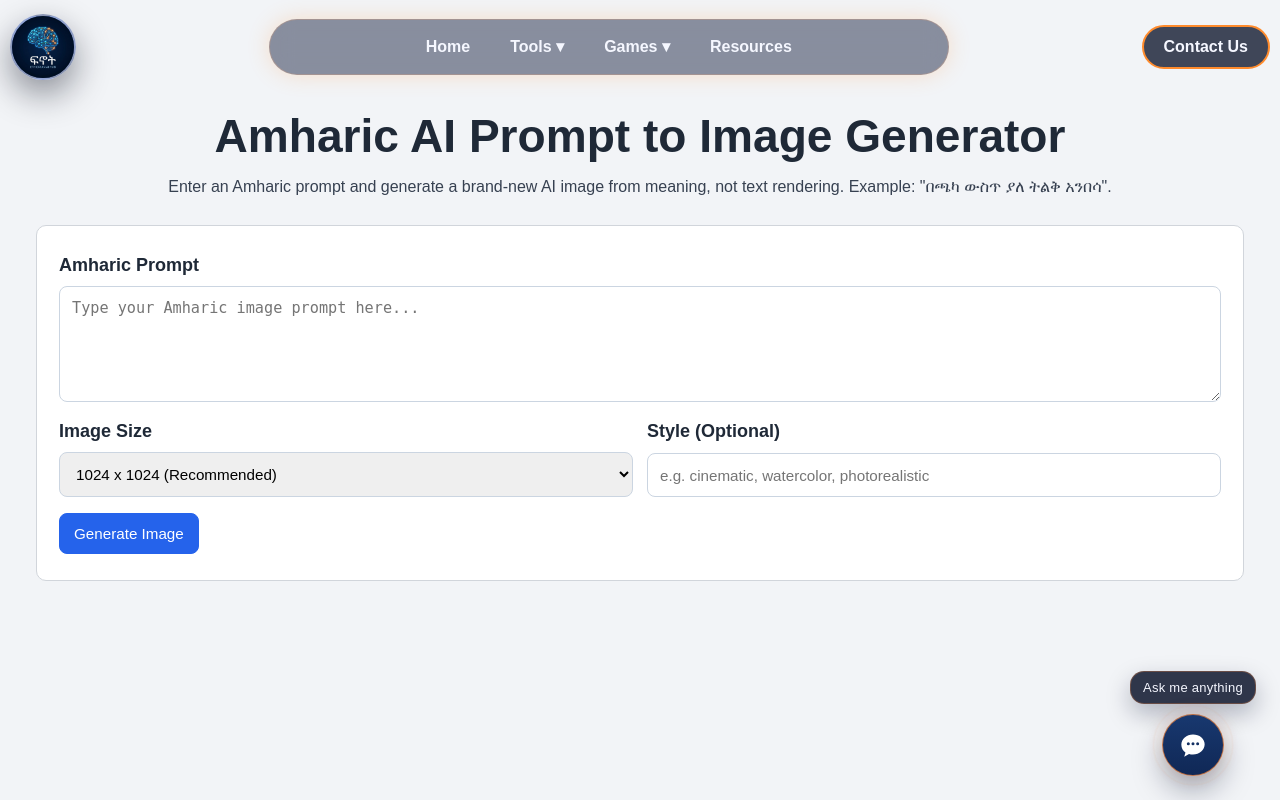
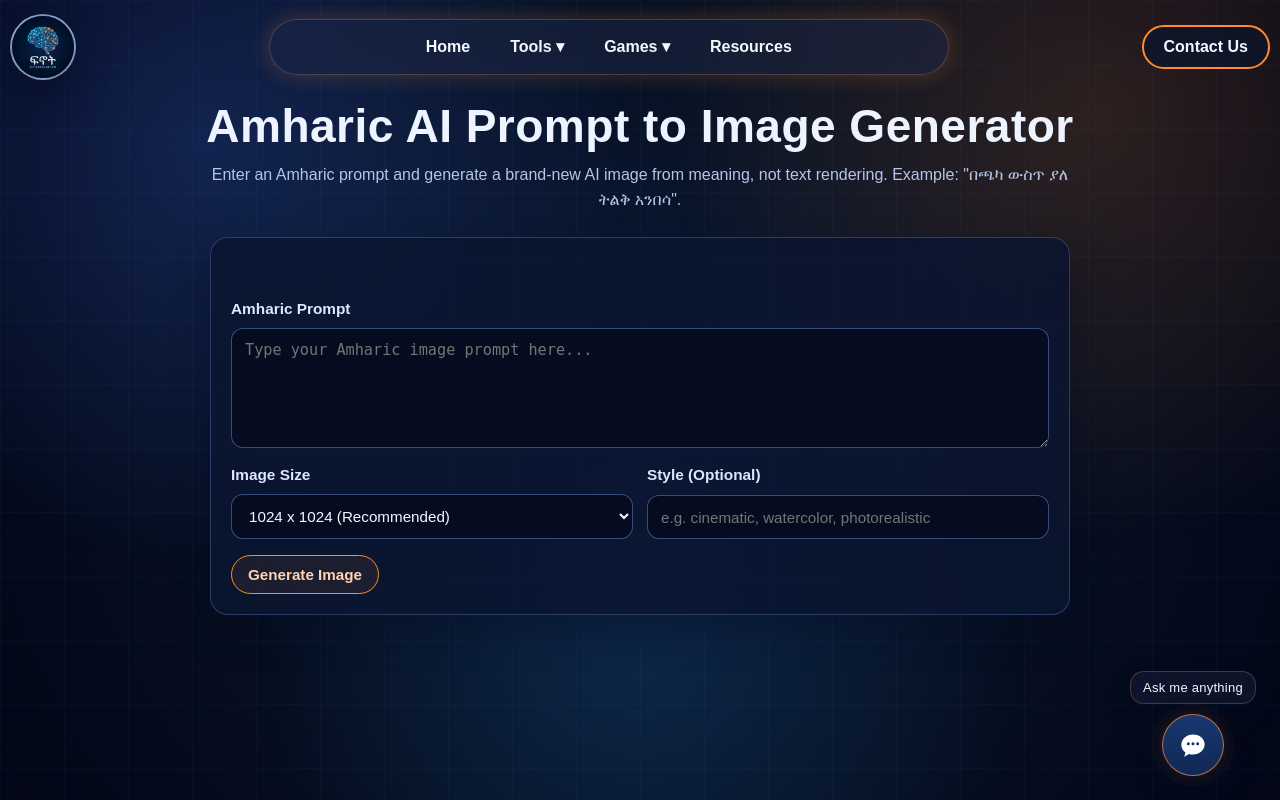
Before and after one commit to samuelabera21/Samuel_AI_Tools_App, a Flask app: page /Tools/Amharic_to_Image in a window 1280 px wide. Run offline with Flask 3, Linux system fonts and the light colour scheme.

Commit message:
update image generator

```diff
--- a/static/css/amharic_ai_image_generator.css
+++ b/static/css/amharic_ai_image_generator.css
@@ -1,49 +1,143 @@
-body {
-    background: #f2f4f7;
-    color: #1f2937;
+:root {
+    --line: rgba(80, 150, 255, 0.2);
+    --panel: rgba(11, 21, 48, 0.86);
+    --soft-border: rgba(122, 165, 245, 0.28);
+    --text: #f5f7ff;
+    --muted: #b5c4e8;
+    --accent: #ff8b2c;
 }
 
-.brand {
-    font-size: 34px;
+body {
+    color: var(--text);
+    min-height: 100vh;
+    background: radial-gradient(circle at center, #0a1a35 0%, #071022 52%, #020617 100%);
+    overflow-x: hidden;
 }
 
-.nav {
-    font-size: 24px;
+body::before,
+body::after {
+    content: "";
+    position: fixed;
+    inset: 0;
+    pointer-events: none;
 }
 
-.nav a,
-.drop-btn {
-    opacity: 0.96;
-    font-size: 24px;
+body::before {
+    z-index: -2;
+    background:
+        linear-gradient(var(--line) 1px, transparent 1px) 0 0 / 100% 64px,
+        linear-gradient(90deg, var(--line) 1px, transparent 1px) 0 0 / 64px 100%;
+    opacity: 0.2;
+}
+
+body::after {
+    z-index: -1;
+    background:
+        radial-gradient(circle at 16% 18%, rgba(65, 118, 255, 0.22), transparent 34%),
+        radial-gradient(circle at 86% 14%, rgba(255, 139, 44, 0.16), transparent 34%),
+        radial-gradient(circle at 50% 84%, rgba(40, 155, 255, 0.14), transparent 42%);
 }
 
 .page {
-    max-width: 1240px;
-    margin: 36px auto;
+    max-width: 1120px;
+    margin: 26px auto 36px;
     padding: 0 16px;
 }
 
 .title {
     text-align: center;
-    font-size: 34px;
-    font-weight: 700;
-    margin-bottom: 12px;
+    font-size: clamp(2rem, 3.5vw, 2.9rem);
+    font-weight: 800;
+    margin-bottom: 10px;
+    color: #edf3ff;
+    letter-spacing: 0.01em;
 }
 
 .subtitle {
     text-align: center;
-    max-width: 980px;
-    margin: 0 auto 26px;
-    color: #374151;
-    font-size: 20px;
-    line-height: 1.5;
+    max-width: 860px;
+    margin: 0 auto 24px;
+    color: var(--muted);
+    font-size: 1.05rem;
+    line-height: 1.55;
 }
 
 .card {
-    background: #fff;
-    border: 1px solid #d1d5db;
-    border-radius: 10px;
-    padding: 26px 22px;
+    max-width: 860px;
+    margin: 0 auto;
+    background: var(--panel);
+    border: 1px solid var(--soft-border);
+    border-radius: 18px;
+    padding: 20px;
+    box-shadow: 0 18px 36px rgba(5, 12, 32, 0.36);
+}
+
+.chat-thread {
+    display: flex;
+    flex-direction: column;
+    gap: 14px;
+    max-height: 760px;
+    overflow-y: auto;
+    padding: 6px 2px 16px;
+    margin-bottom: 18px;
+}
+
+.chat-message {
+    display: flex;
+}
+
+.chat-message.user {
+    justify-content: flex-end;
+}
+
+.chat-message.assistant {
+    justify-content: flex-start;
+}
+
+.chat-bubble {
+    width: min(100%, 680px);
+    border-radius: 18px;
+    padding: 14px;
+    border: 1px solid rgba(122, 165, 245, 0.28);
+    background: rgba(8, 16, 38, 0.82);
+}
+
+.chat-message.user .chat-bubble {
+    background: rgba(255, 138, 61, 0.12);
+    border-color: rgba(255, 138, 61, 0.34);
+}
+
+.image-bubble {
+    background: rgba(16, 35, 74, 0.95);
+}
+
+.status-bubble {
+    background: rgba(14, 27, 58, 0.9);
+}
+
+.assistant-head {
+    display: flex;
+    align-items: center;
+    justify-content: space-between;
+    gap: 12px;
+    margin-bottom: 12px;
+}
+
+.chat-label {
+    margin: 0 0 6px;
+    font-size: 0.86rem;
+    font-weight: 700;
+    color: #9ec2ff;
+    letter-spacing: 0.03em;
+    text-transform: uppercase;
+}
+
+.chat-text {
+    margin: 0;
+    font-size: 1rem;
+    line-height: 1.5;
+    color: #edf3ff;
+    word-break: break-word;
 }
 
 .form-grid {
@@ -64,21 +158,33 @@
 
 .field span {
     font-weight: 600;
-    font-size: 18px;
+    font-size: 0.96rem;
+    color: #dce7ff;
 }
 
 textarea,
 input,
 select {
     width: 100%;
-    padding: 12px;
-    border: 1px solid #cbd5e1;
-    border-radius: 8px;
-    font-size: 17px;
+    padding: 12px 13px;
+    border: 1px solid rgba(122, 165, 245, 0.42);
+    border-radius: 12px;
+    font-size: 1rem;
+    background: rgba(6, 13, 30, 0.84);
+    color: #f4f8ff;
+}
+
+textarea:focus,
+input:focus,
+select:focus {
+    outline: none;
+    border-color: rgba(255, 138, 61, 0.72);
+    box-shadow: 0 0 0 3px rgba(255, 138, 61, 0.12);
 }
 
 textarea {
     resize: vertical;
+    min-height: 120px;
 }
 
 .actions {
@@ -90,10 +196,11 @@
 
 .btn-primary,
 .btn-secondary {
-    border-radius: 8px;
-    border: 1px solid #2563eb;
-    padding: 11px 14px;
-    font-size: 17px;
+    border-radius: 999px;
+    border: 1px solid var(--accent);
+    padding: 10px 16px;
+    font-size: 0.95rem;
+    font-weight: 700;
     cursor: pointer;
     text-decoration: none;
     display: inline-flex;
@@ -102,12 +209,13 @@
 }
 
 .btn-primary {
-    background: #2563eb;
-    color: #fff;
+    background: rgba(255, 138, 61, 0.08);
+    color: #ffd4b2;
 }
 
-.btn-primary:hover {
-    background: #1d4ed8;
+.btn-primary:hover,
+.btn-secondary:hover {
+    background: rgba(255, 138, 61, 0.2);
 }
 
 .btn-primary:disabled {
--- a/templates/amharic_ai_image_generator.html
+++ b/templates/amharic_ai_image_generator.html
@@ -18,6 +18,32 @@
         </p>
 
         <section class="card">
+            <section id="chat-thread" class="chat-thread" aria-live="polite">
+                <article id="user-message" class="chat-message user hidden">
+                    <div class="chat-bubble">
+                        <p class="chat-label">You</p>
+                        <p id="user-prompt-text" class="chat-text"></p>
+                    </div>
+                </article>
+
+                <article id="assistant-message" class="chat-message assistant hidden">
+                    <div class="chat-bubble image-bubble">
+                        <div class="assistant-head">
+                            <p class="chat-label">ፍኖት AI Image</p>
+                            <a id="download-link" class="btn-secondary" href="#" download="amharic-ai-image.png">Download</a>
+                        </div>
+                        <img id="generated-image" alt="Generated image from Amharic prompt">
+                    </div>
+                </article>
+
+                <article id="loading-message" class="chat-message assistant hidden">
+                    <div class="chat-bubble status-bubble">
+                        <p class="chat-label">ፍኖት AI Image</p>
+                        <span id="loading" class="loading">Generating image, please wait...</span>
+                    </div>
+                </article>
+            </section>
+
             <div class="form-grid">
                 <label class="field">
                     <span>Amharic Prompt</span>
@@ -40,19 +66,10 @@
 
                 <div class="actions">
                     <button id="generate-btn" class="btn-primary" type="button">Generate Image</button>
-                    <span id="loading" class="loading hidden">Generating image, please wait...</span>
                 </div>
 
                 <p id="error" class="error hidden"></p>
             </div>
-
-            <section id="result" class="result hidden" aria-live="polite">
-                <h2>Generated Image</h2>
-                <img id="generated-image" alt="Generated image from Amharic prompt">
-                <div class="result-actions">
-                    <a id="download-link" class="btn-secondary" href="#" download="amharic-ai-image.png">Download Image</a>
-                </div>
-            </section>
         </section>
     </main>
 
@@ -63,13 +80,17 @@
         const generateButton = document.getElementById("generate-btn");
         const loadingEl = document.getElementById("loading");
         const errorEl = document.getElementById("error");
-        const resultEl = document.getElementById("result");
+        const userMessageEl = document.getElementById("user-message");
+        const userPromptTextEl = document.getElementById("user-prompt-text");
+        const assistantMessageEl = document.getElementById("assistant-message");
+        const loadingMessageEl = document.getElementById("loading-message");
+        const chatThreadEl = document.getElementById("chat-thread");
         const imageEl = document.getElementById("generated-image");
         const downloadLink = document.getElementById("download-link");
 
         function setLoading(isLoading) {
             generateButton.disabled = isLoading;
-            loadingEl.classList.toggle("hidden", !isLoading);
+            loadingMessageEl.classList.toggle("hidden", !isLoading);
             if (isLoading) {
                 errorEl.classList.add("hidden");
             }
@@ -80,6 +101,10 @@
             errorEl.classList.remove("hidden");
         }
 
+        function scrollChatToBottom() {
+            chatThreadEl.scrollTop = chatThreadEl.scrollHeight;
+        }
+
         async function generateImage() {
             const prompt = promptEl.value.trim();
             if (!prompt) {
@@ -87,8 +112,11 @@
                 return;
             }
 
+            userPromptTextEl.textContent = prompt;
+            userMessageEl.classList.remove("hidden");
+            assistantMessageEl.classList.add("hidden");
             setLoading(true);
-            resultEl.classList.add("hidden");
+            scrollChatToBottom();
 
             try {
                 const response = await fetch("/api/amharic-ai-image", {
@@ -108,8 +136,9 @@
 
                 imageEl.src = data.imageUrl;
                 downloadLink.href = data.imageUrl;
-                resultEl.classList.remove("hidden");
+                assistantMessageEl.classList.remove("hidden");
                 errorEl.classList.add("hidden");
+                scrollChatToBottom();
             } catch (error) {
                 showError(error.message || "Unable to generate image right now.");
             } finally {
```
Also changed, not shown: other parts of static/css/amharic_ai_image_generator.css (+36 -46 lines).
